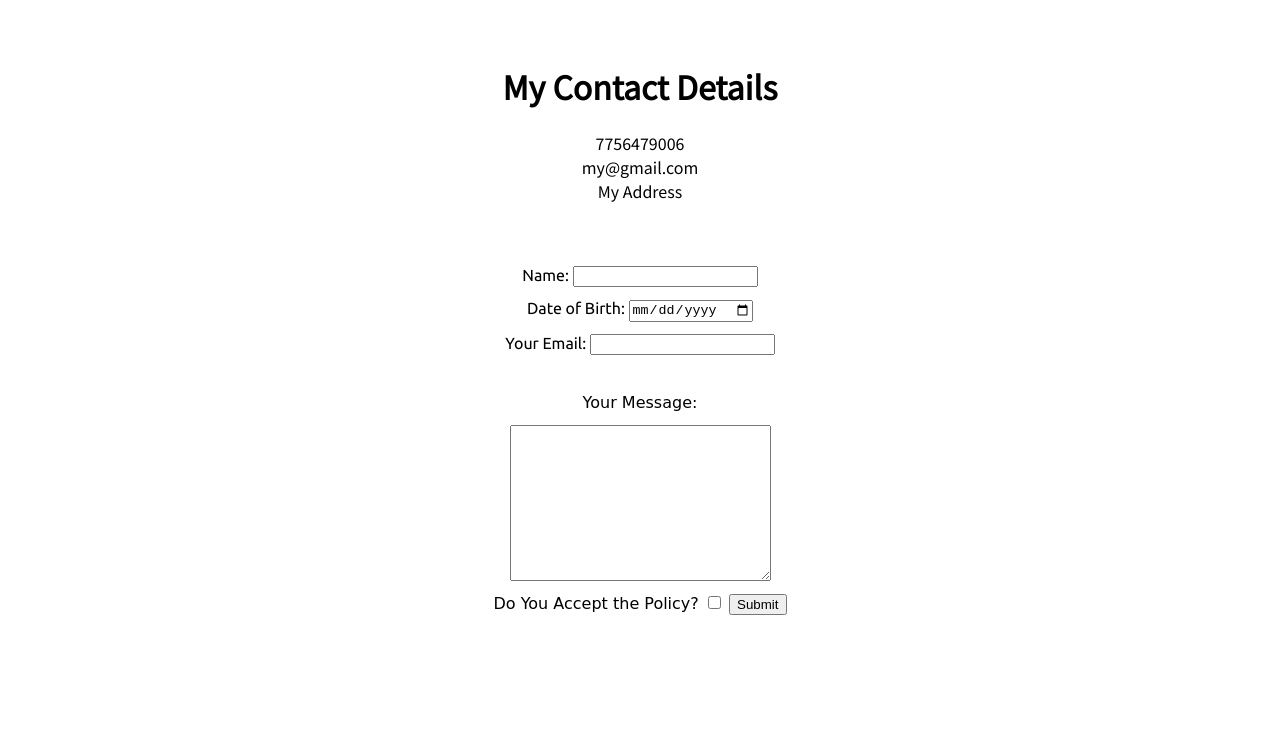
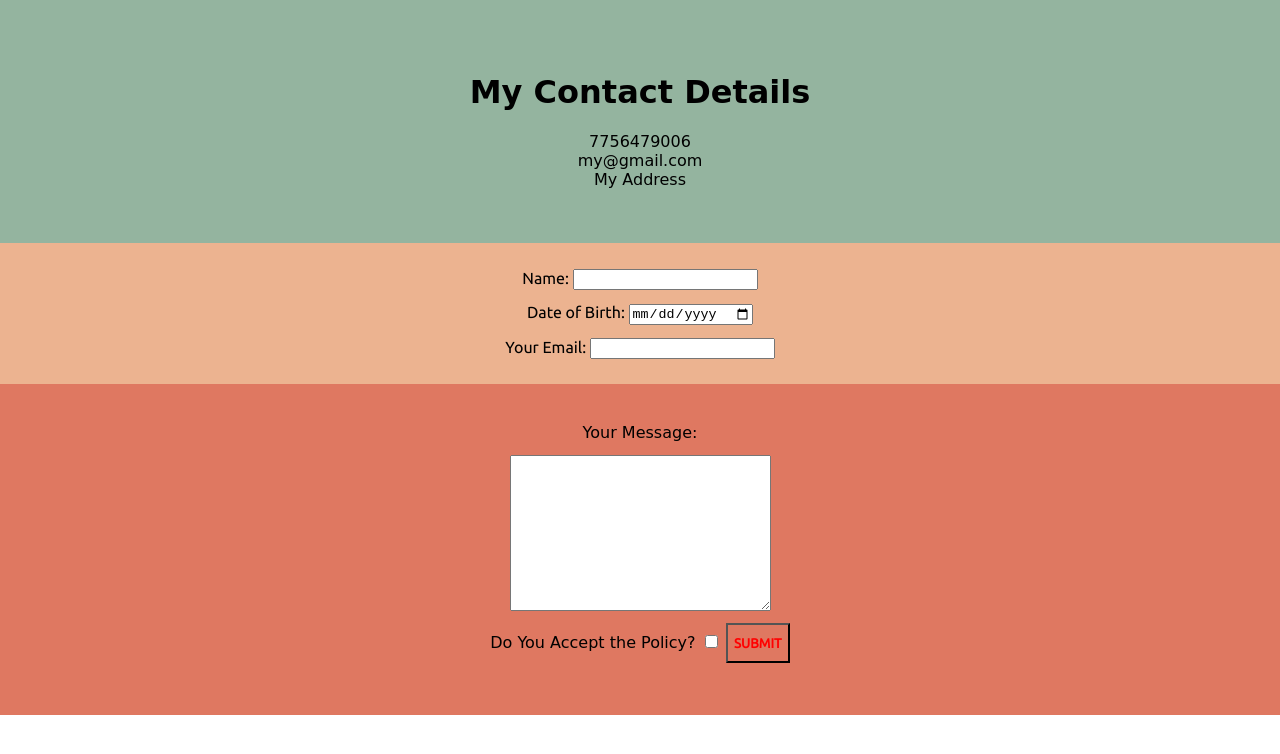
Before and after one commit to gaurav-2-0-0-2/Intro-site-2, a plain HTML site: page contact-me.html in a window 1280 px wide. Drawn offline with Linux system fonts and the light colour scheme; a web font is replaced by a local one.

Commit message:
contact-me.html and contact.css modified

```diff
--- a/contact-me.html
+++ b/contact-me.html
@@ -38,7 +38,9 @@
             <div class="message-block"><textarea name="Your Message" id="" cols="30" rows="10"></textarea><br></div>
             <label for=""> Do You Accept the Policy?</label>
             <input type="checkbox">
-            <input class="submit-btn" type="submit">
+            <button class="submit-btn slide-down">
+                <span>SUBMIT</span>
+            </button>
         </div>
 
     </form>
--- a/css/contact.css
+++ b/css/contact.css
@@ -1,23 +1,28 @@
 
+body{
+    margin:0;
 
+}
 
 .container-1{
     text-align: center;
-    margin: 5% 0 5% 0;
-    font-family: 'Noto Sans JP', sans-serif;
+    padding: 4% 0 3% 0;
+    font-family: 'Rubik Moonrocks', cursive;
+    background-color: #94B49F;
 }
 
 .container-2{
 
-    margin: 3% 0 3% 0;
+    padding: 2% 0 2% 0;
     font-family: 'Ubuntu', sans-serif;
     text-align: center;
-
+    background-color:#ECB390 ;
 }
 
 .container-3{
     text-align: center;
     font-family: 'Rubik Moonrocks', cursive;
+    padding: 3% 0 4% 0;
 }
 
 #name{
@@ -35,5 +40,25 @@
 }
 
 .submit-btn{
+    width: 5%;
+    height:5%;
+    background-color: transparent;
+    font-family: 'Ubuntu', sans-serif;
+    font-weight: bolder;
+}
+
+.submit-btn::before{
+    background-color: #94B49F;
+    transition: 0.3s ease-out;
 
 }
+.submit-btn span{
+    color: rgb(255, 0,0);
+
+    transition: 0.2s 0.1s;
+}
+
+
+.container-3{
+    background-color: #DF7861;
+}
```
